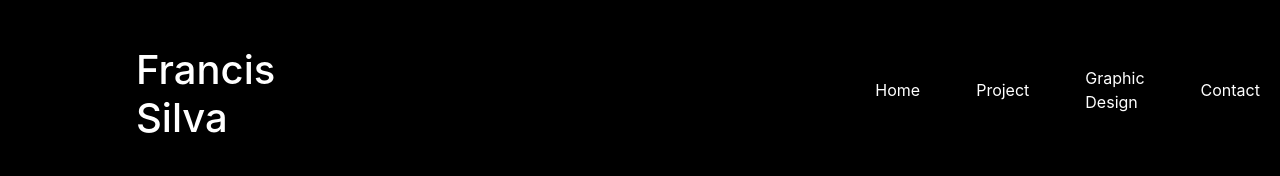
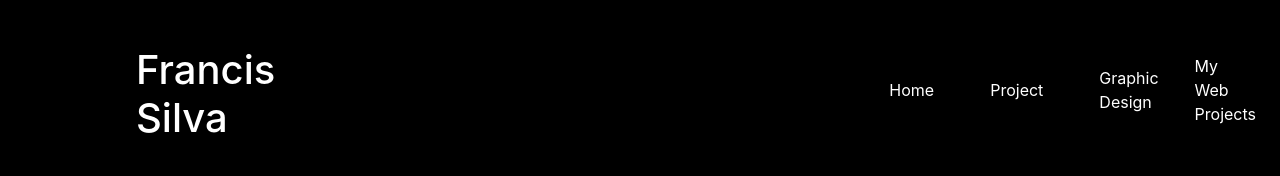
Before and after one commit to VathanSilva/myfirstwebsite, a Next.js app: page / in a window 1280 px wide. Shown: the top 176 px of the page. Built offline with nearby package versions, Linux system fonts and the light colour scheme.

Commit message:
my web project webpage link

```diff
--- a/components/Navbar.js
+++ b/components/Navbar.js
@@ -103,7 +103,7 @@ export const Navbar = () => {
                   <a className='nav-link text-white mt-3 ml-8' href="Graphic">Graphic Design</a>
                 </li>
                 <li class="nav-item">
-                  <a className='nav-link text-white mt-3 ml-8' href="Contact">Contact</a>
+                  <a className='nav-link text-white mt-3 ml-3' href="https://francis-webproject.vercel.app/#connect">My Web Projects</a>
                 </li>
               </ul>
             </div>
```
